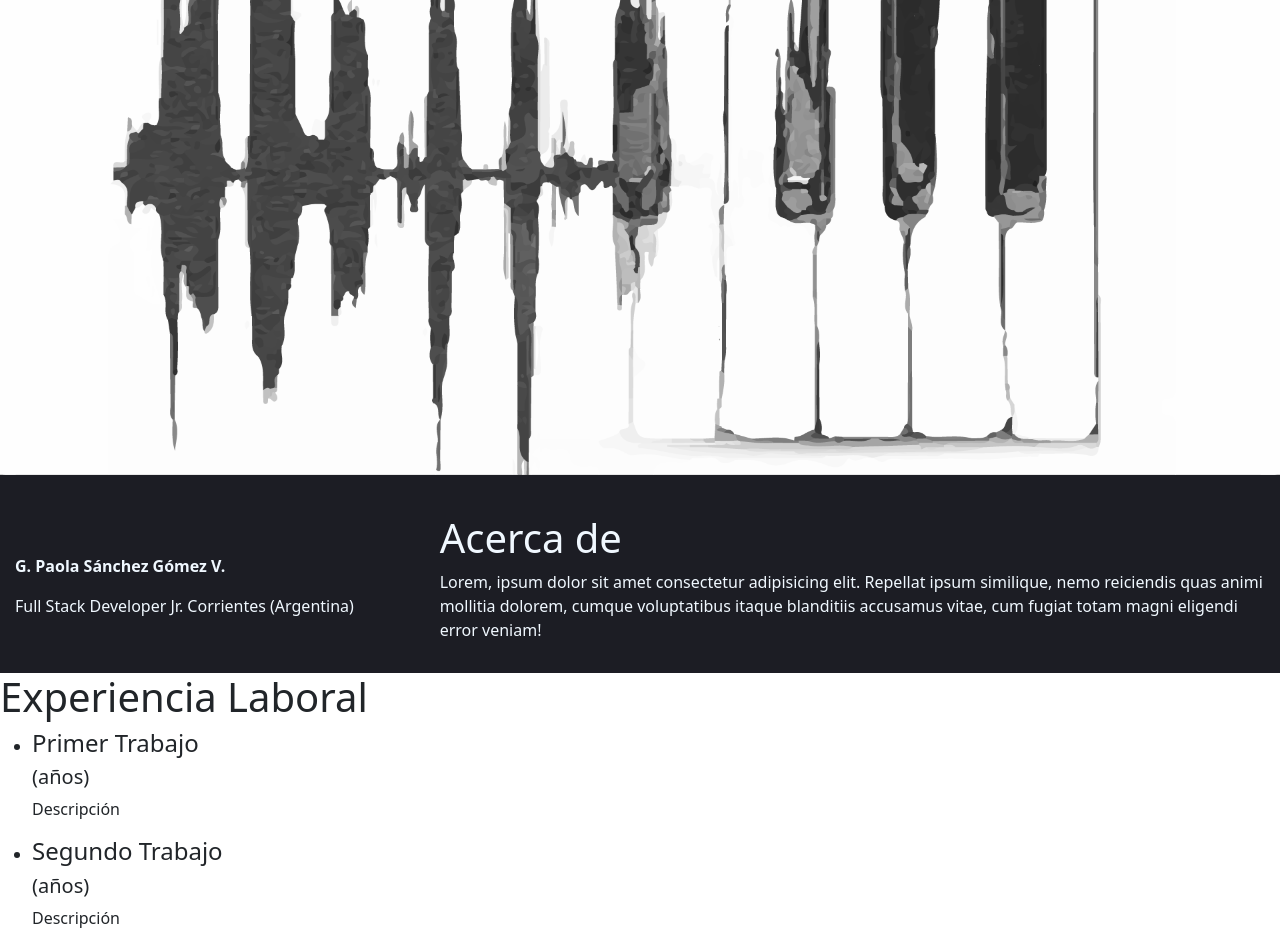
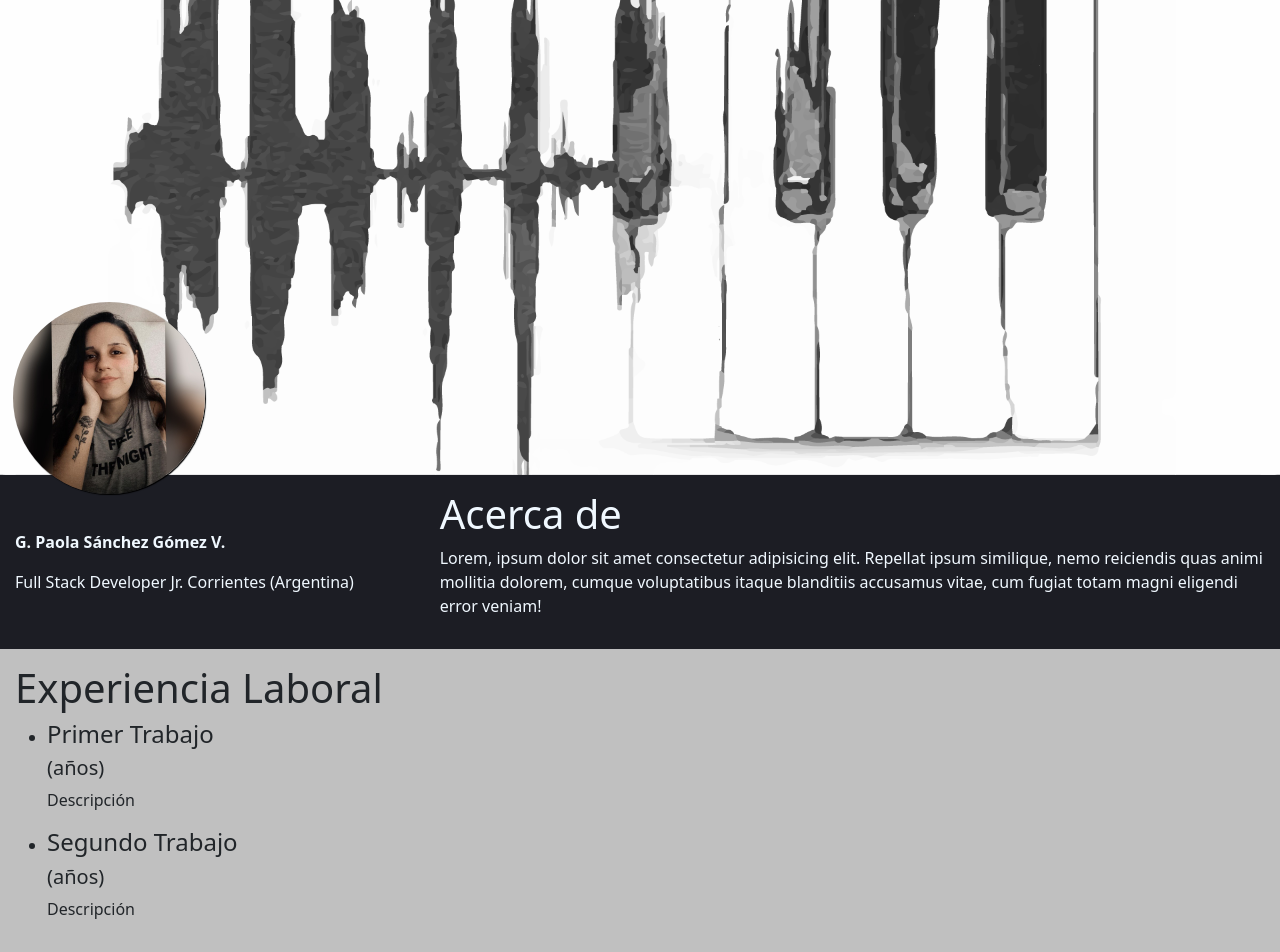
Before and after one commit to paosgv7/Portfolio-FrontEnd, a plain HTML site: page index.html in a window 1280 px wide. Shown: the part 238-1190 px from the top of the page. Drawn offline with nearby package versions, Linux system fonts and the light colour scheme.

Commit message:
ExperienciaLaboral

```diff
--- a/index.html
+++ b/index.html
@@ -19,7 +19,7 @@
 
    <div class="row" id="SeccionAD">
     <div class="col-xs-12 col-sm-12 col-md-12 col-lg-12">
-     <img src="" alt="">
+     <img src="./Imagenes/FotoPerfil.jpg" alt="ImgPerfil" class="img-fluid" id="FotoPerfil">
     </div>
     <div class="col-xs-12 col-sm-4 col-md-4 col-lg-4">
         <p id="Nombre">G. Paola Sánchez Gómez V.</p>
@@ -35,7 +35,7 @@
     </div>
    </div>
 
-   <div>
+   <div class="row" id="SeccionExpLab">
      <h1>Experiencia Laboral</h1>
      <div class="col-lg-10">
          <ul>
--- a/styles.css
+++ b/styles.css
@@ -1,5 +1,5 @@
 header {
-    background-color: black;
+    background-color: rgb(4, 6, 22);
 }
 
 #Titulo {
@@ -22,12 +22,12 @@ header {
     color: aliceblue;
 }
 
-#Foto-Perfil {
+#FotoPerfil {
     position: absolute;
     width: 15%;
     border-radius: 100%;
     box-shadow: 1px 1px 1px black;
-    left: 9%;
+    left: 1%;
     top: 540px;
 }
 
@@ -35,3 +35,7 @@ header {
     margin-top: 10%;
     font-weight: bold;
 }
+
+#SeccionExpLab {
+    background-color: silver;
+}
```
Also changed, not shown: Imagenes/FotoPerfil.jpg (added).
